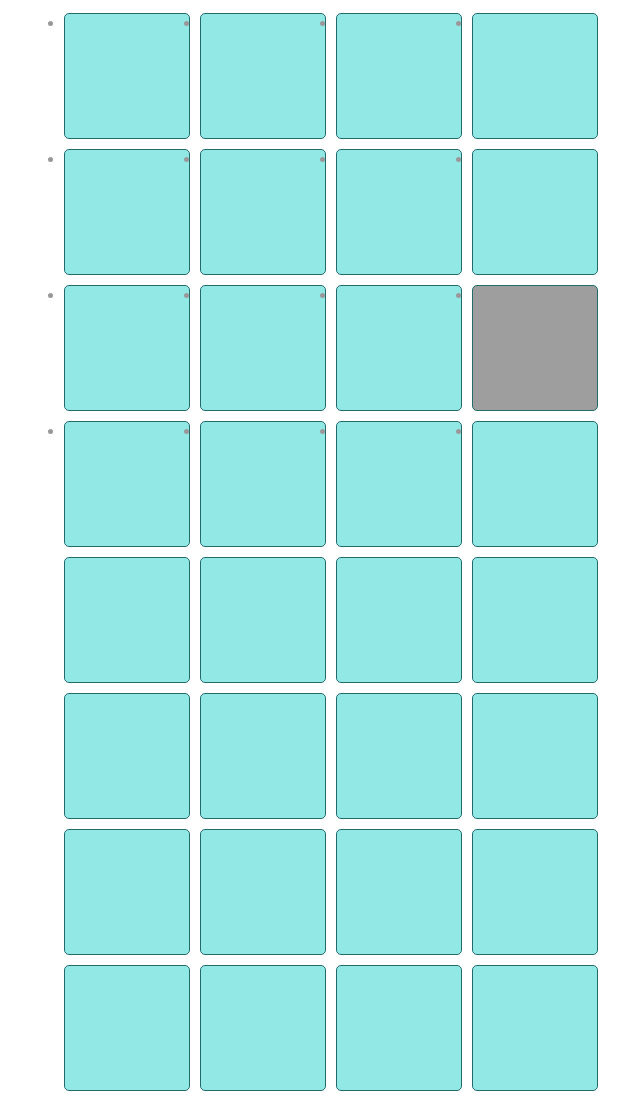
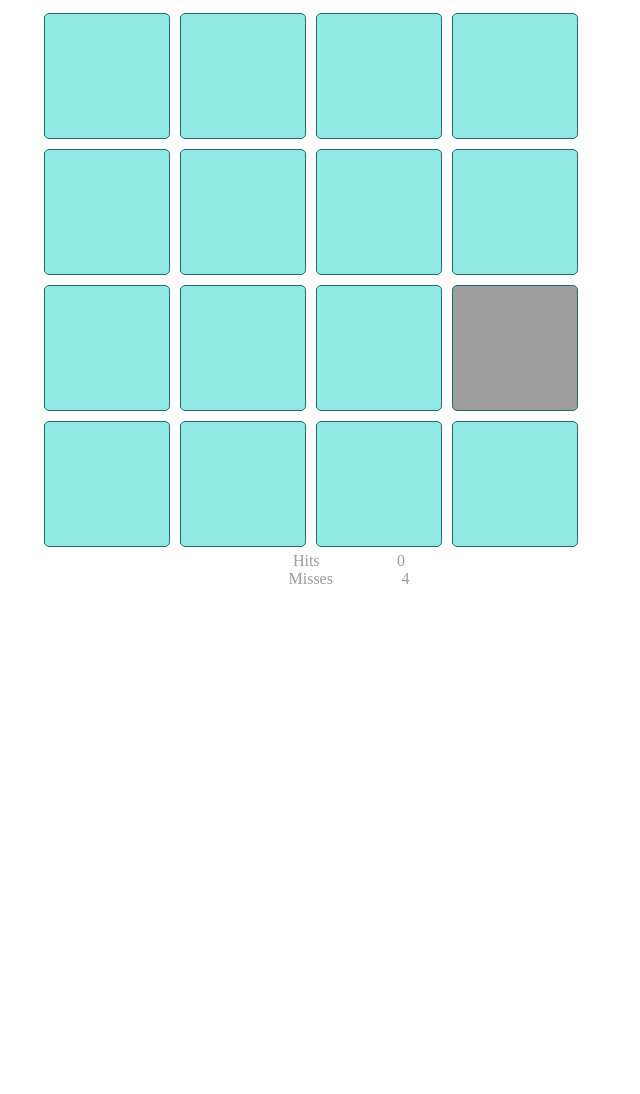
Before and after one commit to Mechapa/AHJ-3.1, a website built with webpack: page src/index.html in a window 1280 px wide. Shown: the top 1094 px of the page, without its empty margins (291-931 px from the left). After the commit the page ends 800 px from the top, so only its background shows below. Built offline with nearby package versions, Linux system fonts and the light colour scheme; grey boxes are pictures that could not be loaded.

Commit message:
game logic

```diff
--- a/src/index.html
+++ b/src/index.html
@@ -7,25 +7,6 @@
   <title>Домашнее задание к занятию "22. DOM"</title>
 </head>
 <body>
-
-  <ul class="playing-area">
-    <li class="playing-area__item"></li>
-    <li class="playing-area__item"></li>
-    <li class="playing-area__item"></li>
-    <li class="playing-area__item"></li>
-    <li class="playing-area__item"></li>
-    <li class="playing-area__item"></li>
-    <li class="playing-area__item"></li>
-    <li class="playing-area__item"></li>
-    <li class="playing-area__item"></li>
-    <li class="playing-area__item"></li>
-    <li class="playing-area__item"></li>
-    <li class="playing-area__item"></li>
-    <li class="playing-area__item"></li>
-    <li class="playing-area__item"></li>
-    <li class="playing-area__item"></li>
-    <li class="playing-area__item"></li>
-  </ul>
-
+  <div class = 'playing-area'></div>
 </body>
 </html>
```
